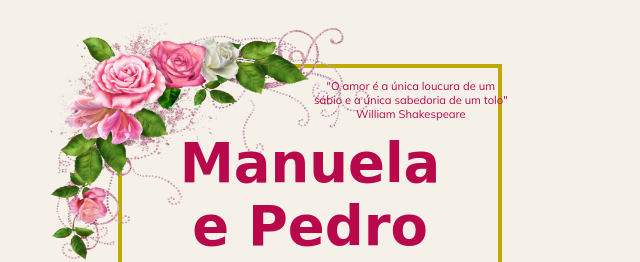
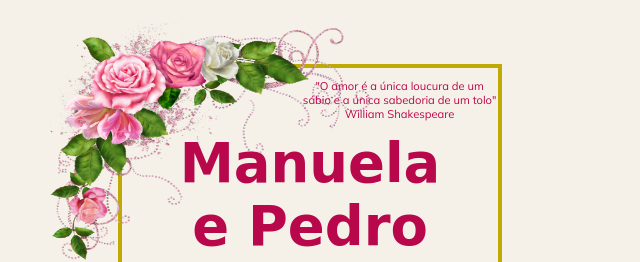
Before and after one commit to yohanavasconcelos/aplicativo-de-convites, a website: page convites/convite_casamento.html in a window 1280 px wide. Shown: the top 262 px of the page, 330-970 px from the left. Drawn offline with Linux system fonts and the light colour scheme; a web font is replaced by a local one.

Commit message:
Update styles_convite.css

```diff
--- a/convites/styles_convite.css
+++ b/convites/styles_convite.css
@@ -261,7 +261,7 @@ button:hover {
     font-size: 0.7em;
     padding-left: 6em;
     margin-top: -16.5em;
-    margin-right: -12em;
+    margin-right: -10em;
 }
 
 .casal{
```
